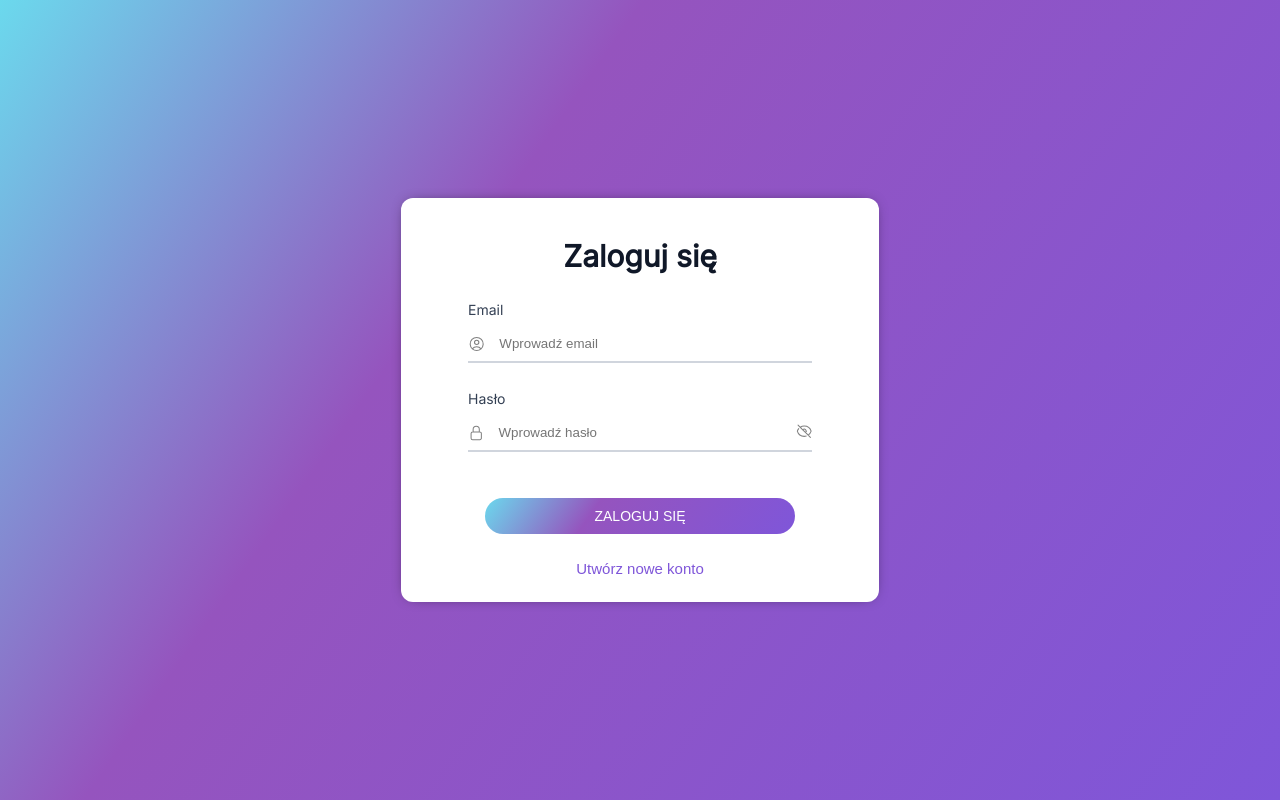
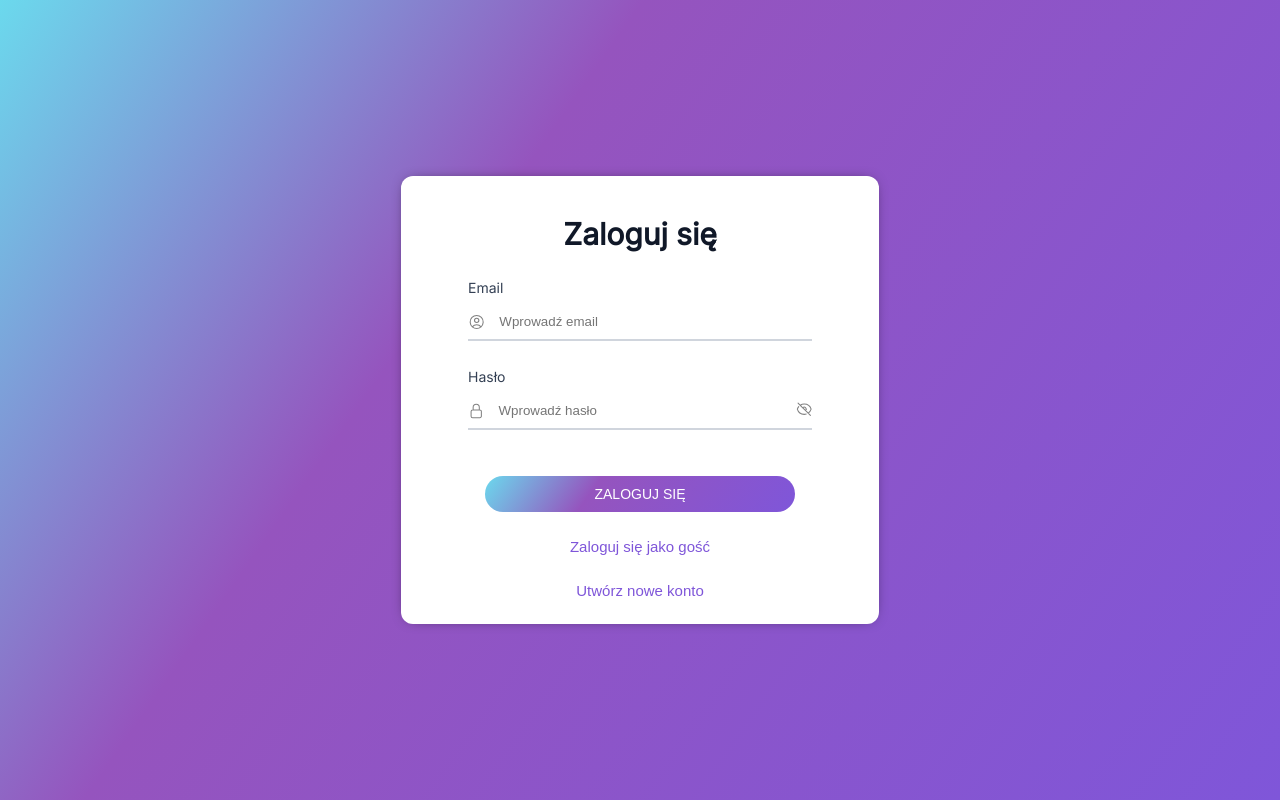
Before and after one commit to Weronika-Zaprawa/wolm, a React (Create React App) app: page / in a window 1280 px wide. Built offline with nearby package versions, Linux system fonts and the light colour scheme.

Commit message:
Adding guest login

```diff
--- a/src/authentication/LoginPage.tsx
+++ b/src/authentication/LoginPage.tsx
@@ -101,6 +101,18 @@ function LoginPage() {
             <span>ZALOGUJ SIĘ</span>
           </button>
           <button
+            type="button"
+            className="register-button"
+            onClick={() => {
+              handleLogin({
+                email: "wolmtestuser@gmail.com",
+                password: "zaq1@WSX",
+              });
+            }}
+          >
+            Zaloguj się jako gość
+          </button>
+          <button
             className="register-button"
             onClick={() => {
               navigate(AUTH_ROUTE_PATHS.REGISTER);
--- a/src/home-page/components/harvest-form/HarvestForm.scss
+++ b/src/home-page/components/harvest-form/HarvestForm.scss
@@ -116,3 +116,14 @@ $row-gap: 16px;
     font-size: small;
   }
 }
+
+input[type="date"] {
+  position: relative;
+}
+
+::-webkit-calendar-picker-indicator {
+  position: absolute;
+  right: -2px;
+  top: 50%;
+  transform: translate(-50%, -50%);
+}
```
